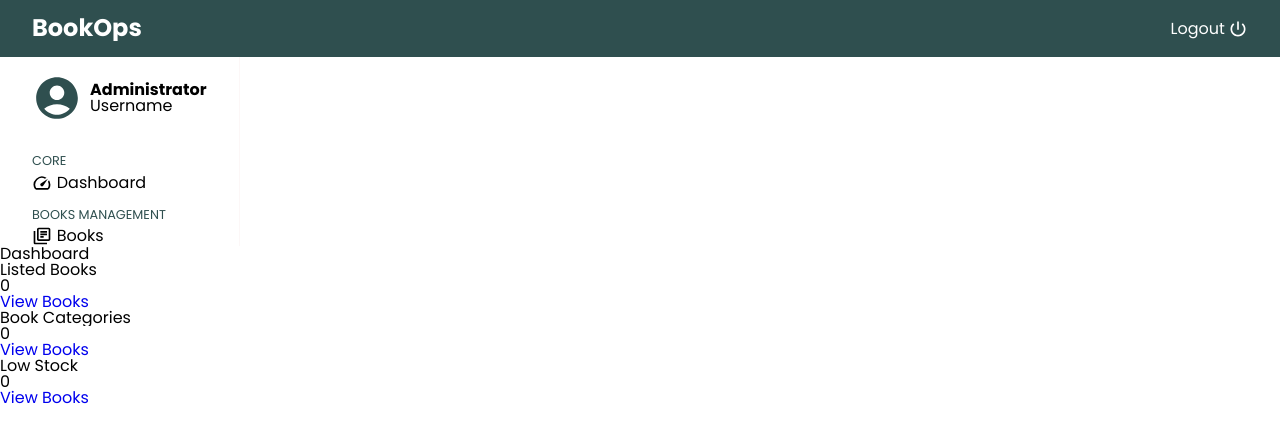
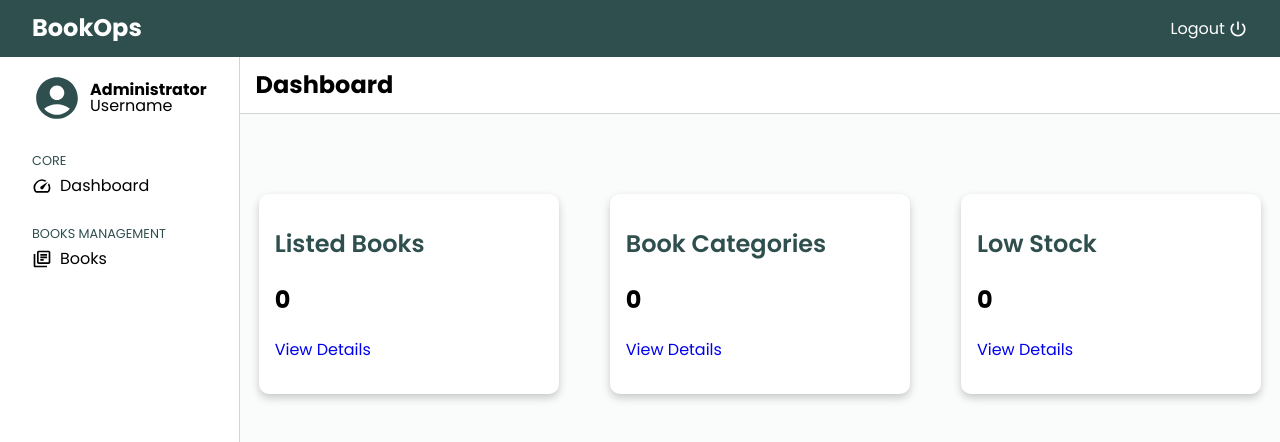
Before and after one commit to mwangizack/bookops, a React (Create React App) app: page / in a window 1280 px wide. Shown: the top 442 px of the page. Built offline with nearby package versions, Linux system fonts and the light colour scheme; no server answers.

Commit message:
feat: Style the Dashboard component

```diff
--- a/src/App.js
+++ b/src/App.js
@@ -1,13 +1,27 @@
 import { Outlet } from "react-router-dom";
 import Header from "./components/Header";
 import NavBar from "./components/NavBar";
+import Box from '@mui/material/Box';
+import { useEffect, useState } from "react";
+
 
 function App() {
+  const [books, setBooks] = useState([])
+
+  useEffect(() => {
+    fetch('https://bookops-backend.onrender.com/books')
+      .then(response => response.json())
+      .then(data => setBooks(data))
+      .catch(error => console.error(error))
+  }, [])
+
   return (
     <>
       <Header />
-      <NavBar />
-      <Outlet />
+      <Box sx={{display: 'flex'}}>
+        <NavBar />
+        <Outlet context={books}/>
+      </Box>
     </>
   );
 }
--- a/src/components/DashboardCard.js
+++ b/src/components/DashboardCard.js
@@ -6,9 +6,9 @@ function DashboardCard({ cardObject }) {
 
   return (
     <div className="dashboard-card">
-      <p>{cardTitle}</p>
-      <p>{count}</p>
-      <Link to={route}>View Books</Link>
+      <p className="dashboard-card-title">{cardTitle}</p>
+      <p className="dashboard-card-metric">{count}</p>
+      <Link to={route} className="dashboard-card-link">View Details</Link>
     </div>
   );
 }
--- a/src/components/PageTitle.js
+++ b/src/components/PageTitle.js
@@ -1,10 +1,11 @@
 import React from 'react'
+import Box from '@mui/material/Box';
 
-function PageTitle() {
+function PageTitle({title}) {
   return (
-    <div className='page-title-section'>
-      <p>Dashboard</p>
-    </div>
+    <Box component="section" sx={{ p: 2, borderBottom: '1px solid lightgray', fontWeight: '700', fontSize: '1.5rem' }} >
+      <p>{title}</p>
+    </Box>
   )
 }
 
--- a/src/index.css
+++ b/src/index.css
@@ -137,6 +137,7 @@ html {
 }
 
 header {
+  width: 100vw;
   background-color: #2f4f4f;
   padding: 1rem 2rem;
   display: flex;
@@ -166,10 +167,13 @@ header {
 }
 
 nav {
-  width: fit-content;
+  flex: 0 0 auto;
+  z-index: 1;
+  min-width: 18vw;
+  height: 100vh;
   padding-left: 2rem;
   padding-right: 2rem;
-  border-right: 1px solid #fcf7f7;
+  border-right: 1px solid lightgray;
 }
 
 .user-details {
@@ -188,16 +192,68 @@ nav {
 .nav-group-title {
   font-size: 0.8rem;
   color: #2f4f4f;
-  margin-top: 1rem;
-  margin-bottom: 0.3rem;
+  margin-top: 2rem;
+  margin-bottom: 0.5rem;
 }
 
 .nav-item {
   display: flex;
 }
 
+.nav-item:hover {
+  cursor: pointer;
+}
+
 .nav-link {
   color: black;
-  margin-left: 0.3rem;
+  margin-left: 0.5rem;
   align-self: center;
 }
+
+.dashboard-section {
+  flex: 1 1 auto;
+  min-height: 100vh;
+}
+
+.dashboard-cards-section {
+  background-color: rgba(246, 247, 248, 0.5);
+  height: 100vh;
+  display: flex;
+  justify-content: space-evenly;
+  padding-top: 5rem;
+  flex-wrap: wrap;
+  gap: 2rem;
+}
+
+.dashboard-card {
+  display: flex;
+  flex-direction: column;
+  justify-content: space-between;
+  line-height: normal;
+  width: 300px;
+  height: 200px;
+  background-color: #fff;
+  border-radius: 10px;
+  box-shadow: 0 4px 8px 0 rgba(0, 0, 0, 0.2);
+  padding: 2rem 1rem;
+}
+
+.dashboard-card-title {
+  font-weight: 600;
+  font-size: 1.5rem;
+  color: #2f4f4f;
+}
+
+.dashboard-card-metric {
+  font-weight: 700;
+  font-size: 1.5rem;
+}
+
+.dashboard-card-link {
+  transition: all ease-out 0.3s;
+}
+
+.dashboard-card-link:hover {
+  font-size: 1.1rem;
+  text-decoration: underline;
+}
--- a/src/pages/Dashboard.js
+++ b/src/pages/Dashboard.js
@@ -9,8 +9,8 @@ function Dashboard() {
   ));
 
   return (
-    <div>
-      <PageTitle />
+    <div className="dashboard-section">
+      <PageTitle title='Dashboard'/>
       <section className="dashboard-cards-section">{cardsToDisplay}</section>
     </div>
   );
```
Also changed, not shown: src/components/NavBar.js (line endings or trailing spaces).
